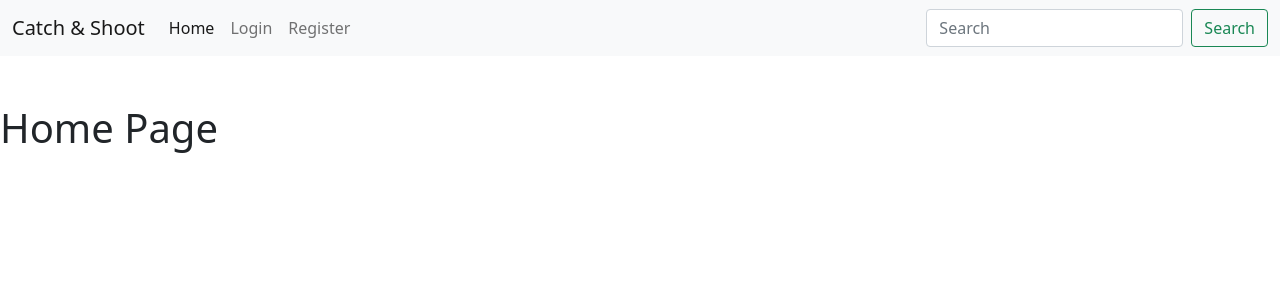
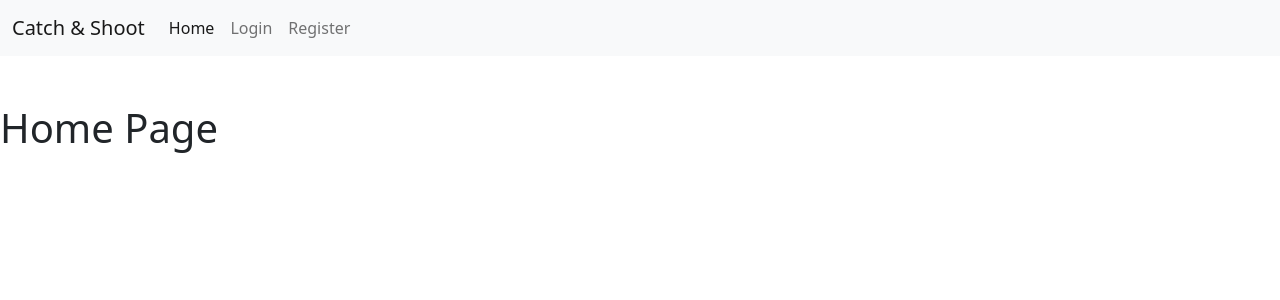
Before and after one commit to omri30000/Serverus, a Flask app: page / in a window 1280 px wide. Shown: the top 300 px of the page. Run offline with Flask 2, Linux system fonts and the light colour scheme; some libraries are stand-ins or nearby versions.

Commit message:
removed search bar from html base files

```diff
--- a/WebAppComponent/templates/guestBase.html
+++ b/WebAppComponent/templates/guestBase.html
@@ -31,10 +31,6 @@
                             <a class="nav-link" href="/register">Register</a>
                         </li>
                     </ul>
-                    <form class="d-flex">
-                        <input class="form-control me-2" type="search" placeholder="Search" aria-label="Search">
-                        <button class="btn btn-outline-success" type="submit">Search</button>
-                    </form>
                 </div>
             </div>
         </nav>
--- a/WebAppComponent/templates/userBase.html
+++ b/WebAppComponent/templates/userBase.html
@@ -34,10 +34,6 @@
                             <a class="nav-link" href="/logout">Logout</a>
                         </li>
                     </ul>
-                    <form class="d-flex">
-                        <input class="form-control me-2" type="search" placeholder="Search" aria-label="Search">
-                        <button class="btn btn-outline-success" type="submit">Search</button>
-                    </form>
                 </div>
             </div>
         </nav>
```
